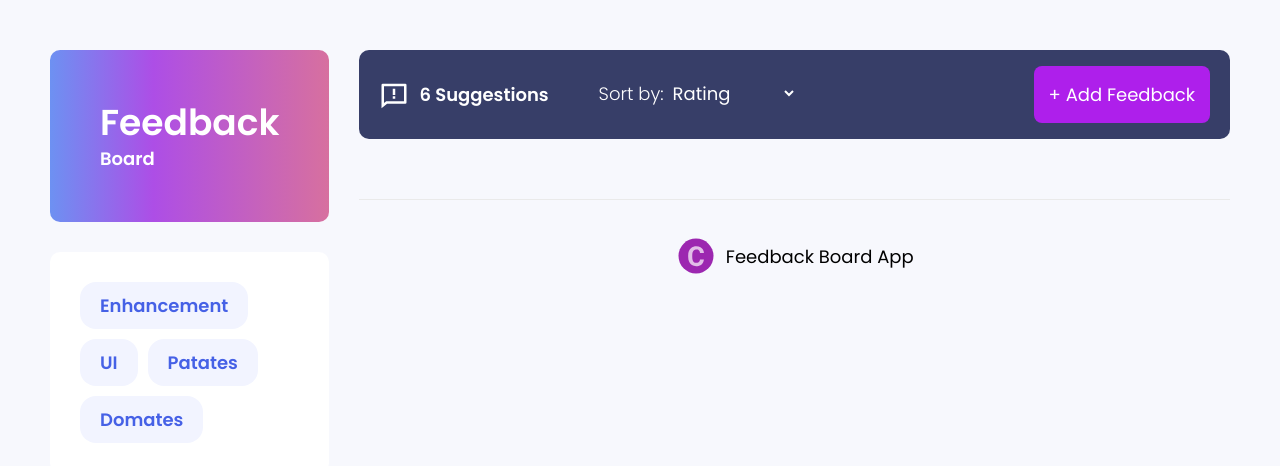
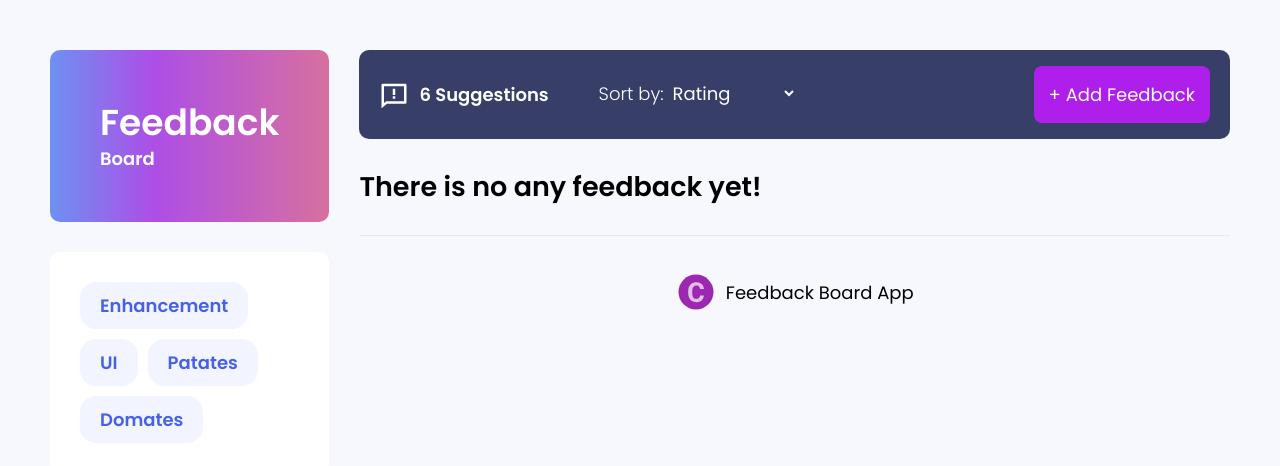
Before and after one commit to floatingsquat/feedback-ts, a Next.js app: page / in a window 1280 px wide. Shown: the top 466 px of the page. Built offline with nearby package versions, Linux system fonts and the light colour scheme.

Commit message:
Handle the situation where there is no feedback

```diff
--- a/components/FeedbackList/index.tsx
+++ b/components/FeedbackList/index.tsx
@@ -5,9 +5,9 @@ function FeedbackList() {
   const feedbacks = useFeedbackState();
   return (
     <div className={styles.feedbackList}>
-      {feedbacks.map(feedback => (
+      {feedbacks.length ? (feedbacks.map(feedback => (
         <Card feedback={feedback} key={feedback.id}/>
-      ))}
+      ))) : <h2>There is no any feedback yet!</h2>}
 
 
     </div>
```
